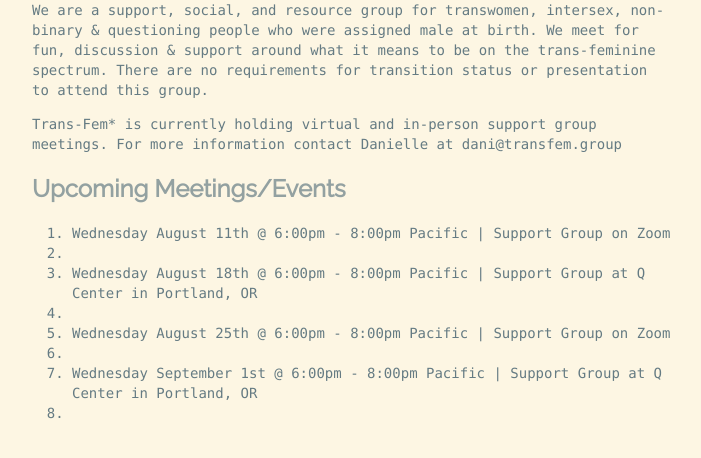
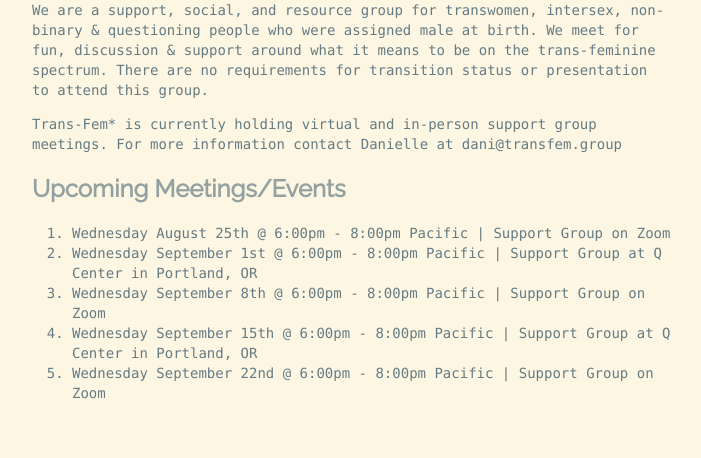
Before and after one commit to therealboxmoden/tfgroup, a plain HTML site: page index.html in a window 1280 px wide. Shown: the part 80-538 px from the top of the page, without its empty margins (288-989 px from the left). Drawn offline with Linux system fonts and the light colour scheme.

Commit message:
Update index.html

```diff
--- a/index.html
+++ b/index.html
@@ -13,10 +13,11 @@
   <p>Trans-Fem* is currently holding virtual and in-person support group meetings. For more information contact Danielle at dani@transfem.group</p>
   <h2>Upcoming Meetings/Events</h2>
   <ol>
-    <li>Wednesday August 11th @ 6:00pm - 8:00pm Pacific | Support Group on Zoom<li>
-    <li>Wednesday August 18th @ 6:00pm - 8:00pm Pacific | Support Group at Q Center in Portland, OR<li>
-    <li>Wednesday August 25th @ 6:00pm - 8:00pm Pacific | Support Group on Zoom<li>
-    <li>Wednesday September 1st @ 6:00pm - 8:00pm Pacific | Support Group at Q Center in Portland, OR<li>
+    <li>Wednesday August 25th @ 6:00pm - 8:00pm Pacific | Support Group on Zoom</li>
+    <li>Wednesday September 1st @ 6:00pm - 8:00pm Pacific | Support Group at Q Center in Portland, OR</li>
+    <li>Wednesday September 8th @ 6:00pm - 8:00pm Pacific | Support Group on Zoom</li>
+    <li>Wednesday September 15th @ 6:00pm - 8:00pm Pacific | Support Group at Q Center in Portland, OR</li>
+    <li>Wednesday September 22nd @ 6:00pm - 8:00pm Pacific | Support Group on Zoom</li>
   </ol>
 </body>
 </html>
```
